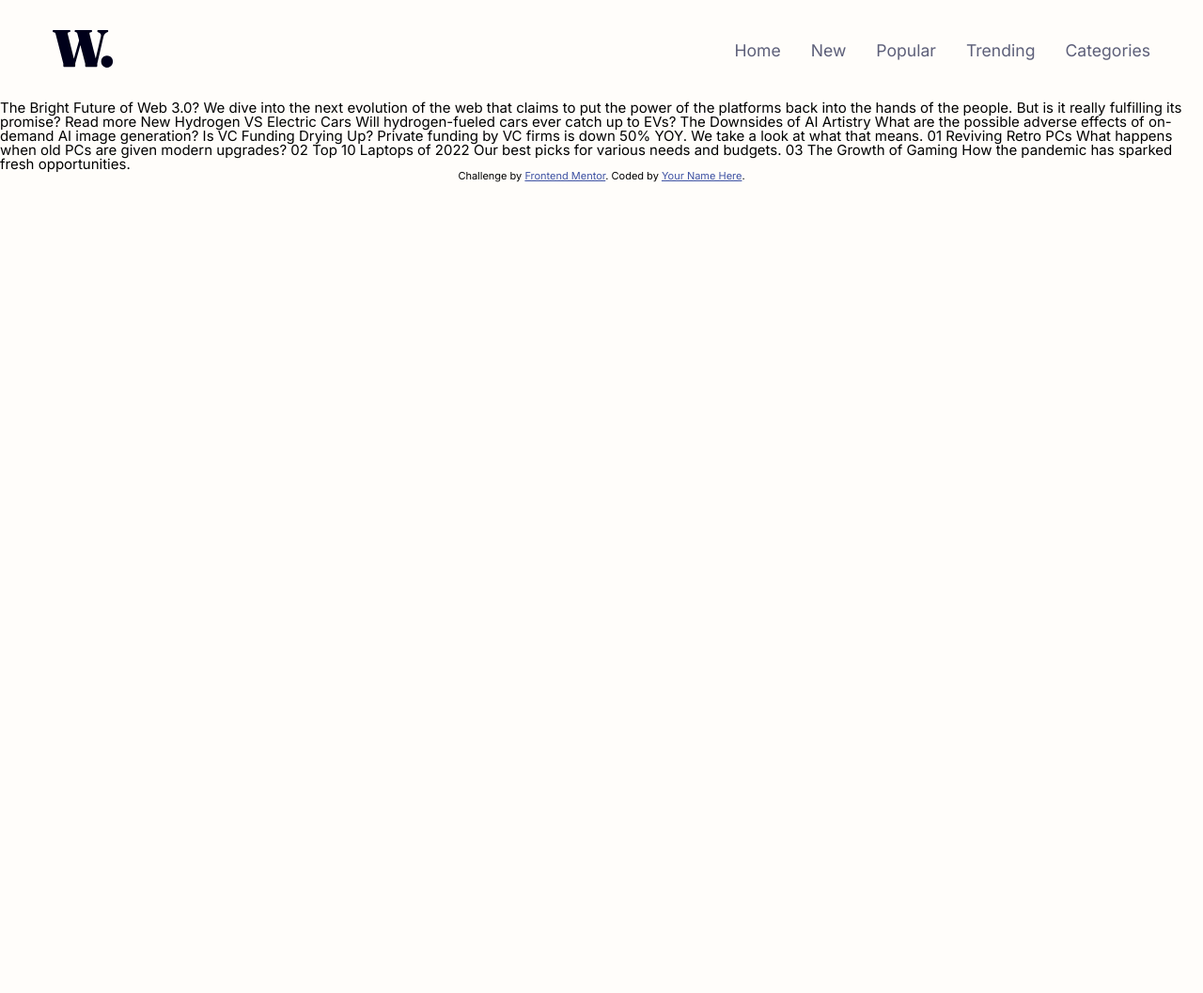
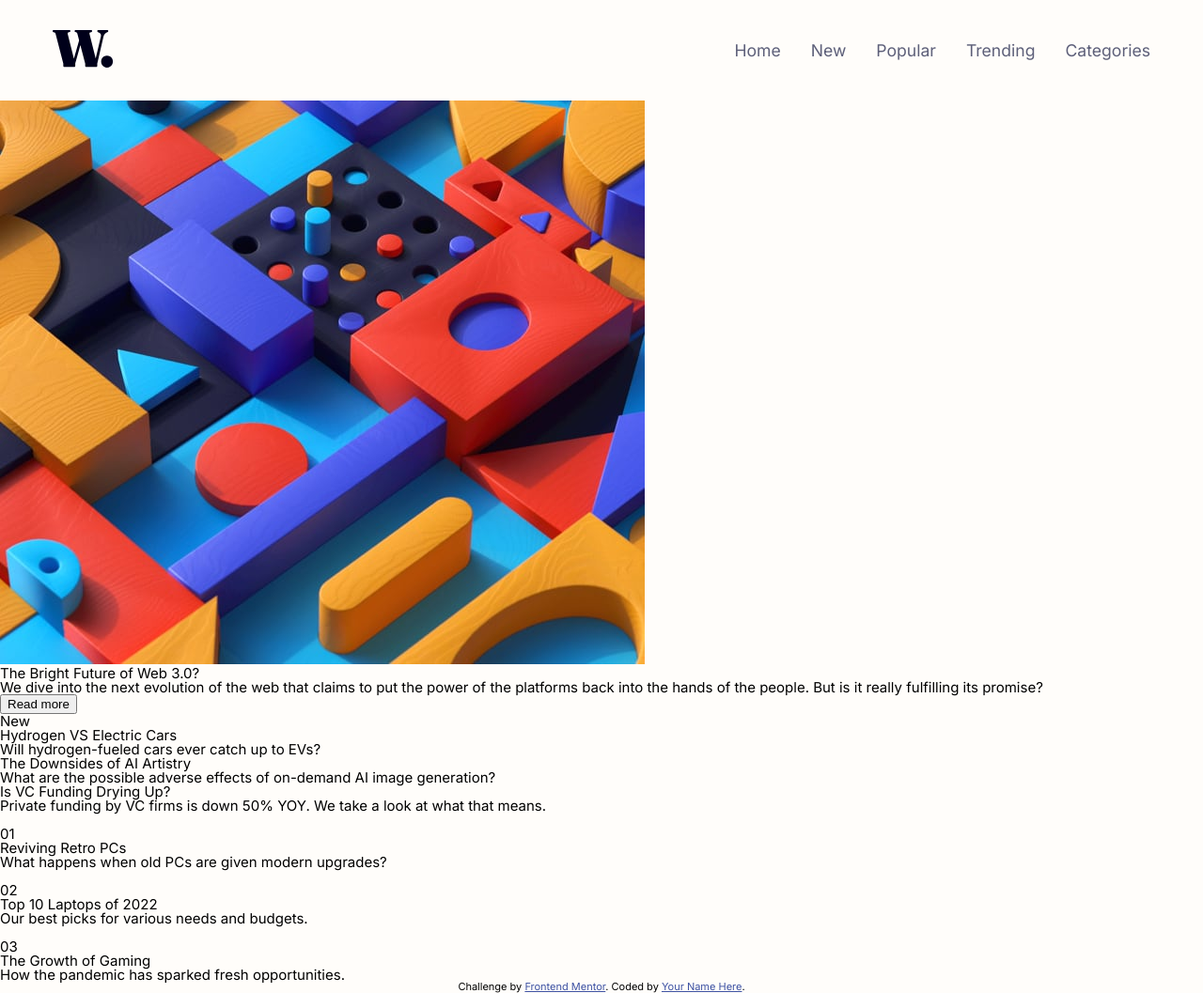
Before and after one commit to NicolasArfel/news-landing-page, a website: page index.html in a window 1280 px wide. Shown: the whole page at 94% size. Before the commit the page ends 800 px from the top, so only its background shows below. Drawn offline with Linux system fonts and the light colour scheme.

Commit message:
html prepared

```diff
--- a/index.html
+++ b/index.html
@@ -17,6 +17,7 @@
 
     <title>News homepage</title>
   </head>
+
   <body>
     <header>
       <nav>
@@ -35,16 +36,67 @@
         </div>
       </nav>
     </header>
-    The Bright Future of Web 3.0? We dive into the next evolution of the web
-    that claims to put the power of the platforms back into the hands of the
-    people. But is it really fulfilling its promise? Read more New Hydrogen VS
-    Electric Cars Will hydrogen-fueled cars ever catch up to EVs? The Downsides
-    of AI Artistry What are the possible adverse effects of on-demand AI image
-    generation? Is VC Funding Drying Up? Private funding by VC firms is down 50%
-    YOY. We take a look at what that means. 01 Reviving Retro PCs What happens
-    when old PCs are given modern upgrades? 02 Top 10 Laptops of 2022 Our best
-    picks for various needs and budgets. 03 The Growth of Gaming How the
-    pandemic has sparked fresh opportunities.
+    <main>
+      <section>
+        <div><img src="./assets/images/image-web-3-mobile.jpg" alt="" /></div>
+        <div>
+          <h1>The Bright Future of Web 3.0?</h1>
+          <p>
+            We dive into the next evolution of the web that claims to put the
+            power of the platforms back into the hands of the people. But is it
+            really fulfilling its promise?
+          </p>
+          <button>Read more</button>
+        </div>
+      </section>
+      <section>
+        <h2>New</h2>
+        <div>
+          <h3>Hydrogen VS Electric Cars</h3>
+          <p>Will hydrogen-fueled cars ever catch up to EVs?</p>
+        </div>
+        <div>
+          <h3>The Downsides of AI Artistry</h3>
+          <p>
+            What are the possible adverse effects of on-demand AI image
+            generation?
+          </p>
+        </div>
+        <div>
+          <h3>Is VC Funding Drying Up?</h3>
+          <p>
+            Private funding by VC firms is down 50% YOY. We take a look at what
+            that means.
+          </p>
+        </div>
+      </section>
+      <section>
+        <article>
+          <div><img src="" alt="" /></div>
+          <div>
+            <p>01</p>
+            <h3>Reviving Retro PCs</h3>
+            <p>What happens when old PCs are given modern upgrades?</p>
+          </div>
+        </article>
+        <article>
+          <div><img src="" alt="" /></div>
+          <div>
+            <p>02</p>
+            <h3>Top 10 Laptops of 2022</h3>
+            <p>Our best picks for various needs and budgets.</p>
+          </div>
+        </article>
+        <article>
+          <div><img src="" alt="" /></div>
+          <div>
+            <p>03</p>
+            <h3>The Growth of Gaming</h3>
+            <p>How the pandemic has sparked fresh opportunities.</p>
+          </div>
+        </article>
+      </section>
+    </main>
 
     <div class="attribution">
       Challenge by
```
